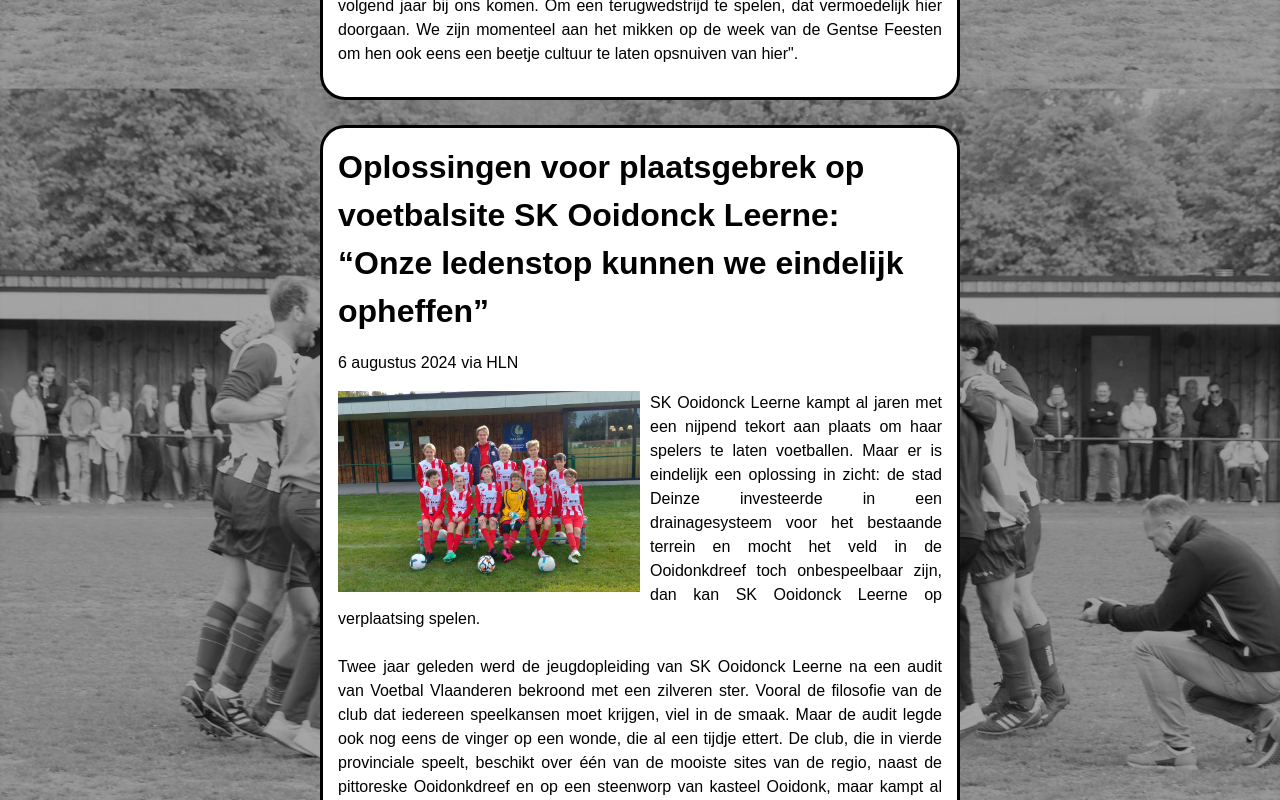
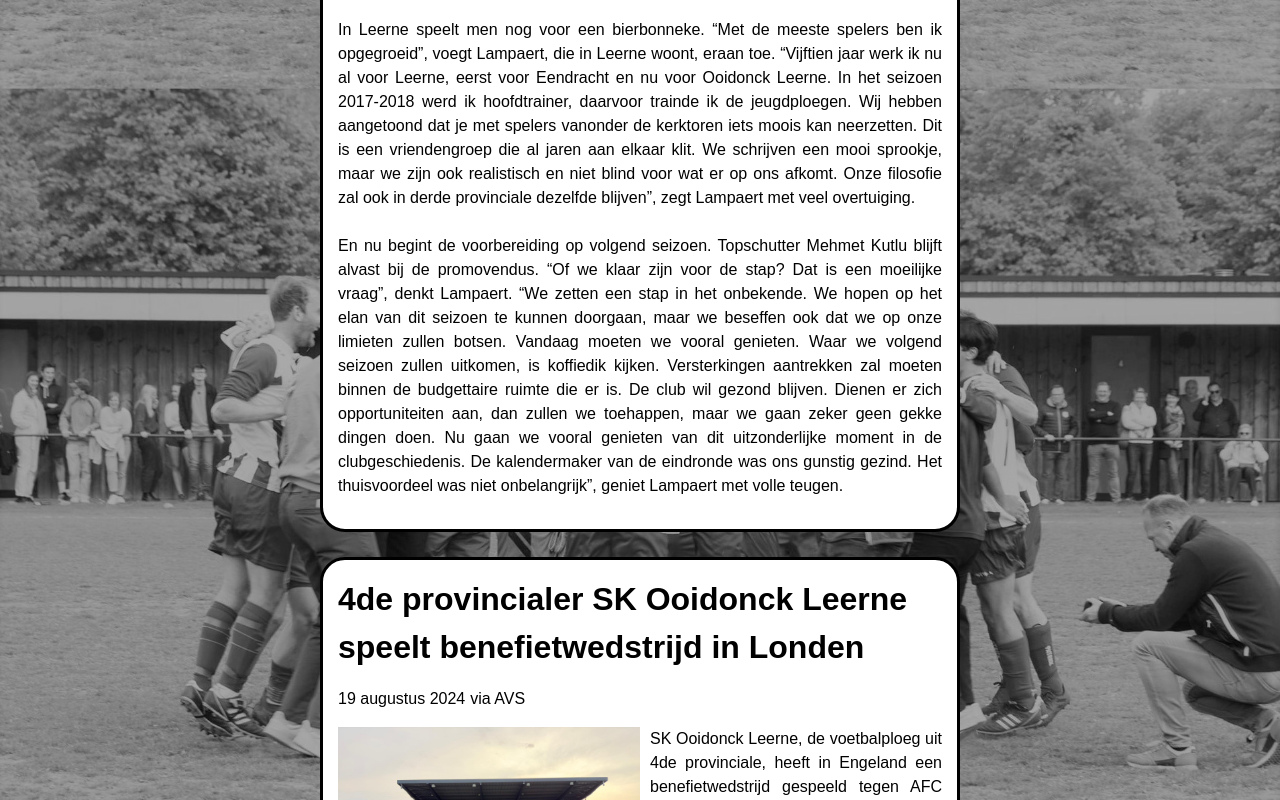
Before and after one commit to SKOoidonckLeerne/SKOoidonckLeerne.github.io, a React (Create React App) app: page / in a window 1280 px wide. Shown: the part 1500-2300 px from the top of the page. Built offline with nearby package versions, Linux system fonts and the light colour scheme.

Commit message:
promotie

```diff
--- a/src/Code/Home.js
+++ b/src/Code/Home.js
@@ -39,6 +39,72 @@
         </div>
         <div className="nieuws">
           <p className="bold">Laatste nieuws:</p>
+          <div className="nieuwsitem">
+            <p className="bold nieuwstitel">
+              SK Ooidonck Leerne schrijft sprookje in de schaduw van het
+              kasteel: “Nooit eerder slaagde de ploeg erin om te promoveren”
+            </p>
+            <p>
+              4 mei 2025
+              <a
+                className="nieuwslink"
+                href="https://www.nieuwsblad.be/cnt/dmf20250504_94978662"
+              >
+                via Nieuwsblad
+              </a>
+            </p>
+            <div>
+              <img src="/Nieuws/nieuwspromotie.jpg" alt="promotie" />
+            </div>
+            <p className="nieuwstekst">
+              In de schaduw van het Kasteel van Ooidonck werd zaterdagavond
+              geschiedenis geschreven. SK Ooidonck Leerne beukte voor het eerst
+              in zijn bestaan de poort naar derde provinciale open. De match
+              tegen VC Sparta Bevere werd pas in de verlengingen door de
+              onvermijdelijke Mehmet Kutlu beslist. Zondagmorgen in Leerne,
+              vogels fluiten vrolijke deuntjes. Om half vijf ging het licht uit
+              in de kantine van Ooidonck Leerne. De sympathieke ploeg van coach
+              David Lampaert compenseerde het verlies van de titel door tegen
+              Sparta Bevere dan toch de poort open te beuken naar derde. “Nooit
+              eerder slaagde de ploeg erin om te promoveren”, zegt coach David
+              Lampaert met schorre stem. “Het mislopen van de titel was een
+              enorme teleurstelling, maar dit voelt aan alsof we toch een titel
+              wonnen. Het werd een echte cupmatch. Er was nooit eerder zoveel
+              volk in Leerne en dat is ook de verdienste van de bezoekers, die
+              ook met veel supporters afzakten. Toen Bevere op het einde van de
+              wedstrijd gelijkmaakte, vreesde ik even dat ze erop en erover
+              gingen, maar we hielden stand. Kutlu zorgde voor een geweldige
+              ontlading.”
+              <br />
+              <br /> In Leerne speelt men nog voor een bierbonneke. “Met de
+              meeste spelers ben ik opgegroeid”, voegt Lampaert, die in Leerne
+              woont, eraan toe. “Vijftien jaar werk ik nu al voor Leerne, eerst
+              voor Eendracht en nu voor Ooidonck Leerne. In het seizoen
+              2017-2018 werd ik hoofdtrainer, daarvoor trainde ik de
+              jeugdploegen. Wij hebben aangetoond dat je met spelers vanonder de
+              kerktoren iets moois kan neerzetten. Dit is een vriendengroep die
+              al jaren aan elkaar klit. We schrijven een mooi sprookje, maar we
+              zijn ook realistisch en niet blind voor wat er op ons afkomt. Onze
+              filosofie zal ook in derde provinciale dezelfde blijven”, zegt
+              Lampaert met veel overtuiging.
+              <br />
+              <br />
+              En nu begint de voorbereiding op volgend seizoen. Topschutter
+              Mehmet Kutlu blijft alvast bij de promovendus. “Of we klaar zijn
+              voor de stap? Dat is een moeilijke vraag”, denkt Lampaert. “We
+              zetten een stap in het onbekende. We hopen op het elan van dit
+              seizoen te kunnen doorgaan, maar we beseffen ook dat we op onze
+              limieten zullen botsen. Vandaag moeten we vooral genieten. Waar we
+              volgend seizoen zullen uitkomen, is koffiedik kijken.
+              Versterkingen aantrekken zal moeten binnen de budgettaire ruimte
+              die er is. De club wil gezond blijven. Dienen er zich
+              opportuniteiten aan, dan zullen we toehappen, maar we gaan zeker
+              geen gekke dingen doen. Nu gaan we vooral genieten van dit
+              uitzonderlijke moment in de clubgeschiedenis. De kalendermaker van
+              de eindronde was ons gunstig gezind. Het thuisvoordeel was niet
+              onbelangrijk”, geniet Lampaert met volle teugen.
+            </p>
+          </div>
           <div className="nieuwsitem">
             <p className="bold nieuwstitel">
               4de pro­vin­ci­a­ler SK Ooi­don­ck Leer­ne speelt
@@ -86,124 +152,6 @@
               ook eens een beetje cultuur te laten opsnuiven van hier".
             </p>
           </div>
-          <div className="nieuwsitem">
-            <p className="bold nieuwstitel">
-              Oplossingen voor plaatsgebrek op voetbalsite SK Ooidonck Leerne:
-              “Onze ledenstop kunnen we eindelijk opheffen”
-            </p>
-            <p>
-              6 augustus 2024
-              <a
-                className="nieuwslink"
-                href="https://www.hln.be/deinze/oplossingen-voor-plaatsgebrek-op-voetbalsite-sk-ooidonck-leerne-onze-ledenstop-kunnen-we-eindelijk-opheffen~adf8061a/"
-              >
-                via HLN
-              </a>
-            </p>
-            <div>
-              <img src="/Nieuws/nieuwsjeugd.jpg" alt="ledenstop" />
-            </div>
-            <p className="nieuwstekst">
-              SK Ooidonck Leerne kampt al jaren met een nijpend tekort aan
-              plaats om haar spelers te laten voetballen. Maar er is eindelijk
-              een oplossing in zicht: de stad Deinze investeerde in een
-              drainagesysteem voor het bestaande terrein en mocht het veld in de
-              Ooidonkdreef toch onbespeelbaar zijn, dan kan SK Ooidonck Leerne
-              op verplaatsing spelen. <br />
-              <br /> Twee jaar geleden werd de jeugdopleiding van SK Ooidonck
-              Leerne na een audit van Voetbal Vlaanderen bekroond met een
-              zilveren ster. Vooral de filosofie van de club dat iedereen
-              speelkansen moet krijgen, viel in de smaak. Maar de audit legde
-              ook nog eens de vinger op een wonde, die al een tijdje ettert. De
-              club, die in vierde provinciale speelt, beschikt over één van de
-              mooiste sites van de regio, naast de pittoreske Ooidonkdreef en op
-              een steenworp van kasteel Ooidonk, maar kampt al jaren met een
-              nijpend capaciteitstekort. De club, die 250 leden telt, kaartte
-              bij HLN de problematiek aan en pleitte voor kunstgras of een extra
-              terrein. Een gedwongen ledenstop remde de groei van de club af en
-              bovendien moesten vorig seizoen tientallen trainingen en
-              wedstrijden voor de jeugdploegen worden afgelast door de
-              onbespeelbaarheid van het terrein. <br />
-              <br />
-              Een tweede terrein of kunstgras liggen er nog steeds niet, maar er
-              werd wel een andere oplossing gevonden. “Na intensief overleg met
-              de stad Deinze hebben we moeten vaststellen dat de regels inzake
-              ruimtelijke ordening de aanleg van bijkomende terreincapaciteit of
-              een kunstgrasveld onmogelijk maken”, zegt bestuurslid Hans De
-              Poortere. “Het stadsbestuur maakte in het tussenseizoen wel de
-              nodige budgetten (zo’n 50.000 euro) vrij voor de aanleg van een
-              drainagesysteem. Dit moet ervoor zorgen dat het hoofdterrein beter
-              bestand is tegen regenval en langer in betere conditie kan blijven
-              dan de voorbije jaren het geval was. We hopen dat we nu minder
-              trainingen en wedstrijden moet annuleren en dat het de
-              jeugdspelers daardoor meer spelvreugde kan bezorgen.” <br />
-              <br />
-              Mocht ondanks het drainagesysteem het terrein van SK Ooidonck
-              Leerne toch onbespeelbaar zijn, dan is er nog een tweede
-              oplossing. “Tijdens een uitermate constructief overleg met de stad
-              en de burenclubs SK Deinze, Zeveren Sportief en Eendracht Vinkt
-              werden de nodige oplossingen gevonden”, aldus De Poortere. “De
-              jeugd van SK Ooidonck Leerne kan op woensdagnamiddag terecht op de
-              kunstgrasvelden van provinciaal recreatiedomein De Brielmeersen en
-              de seniorteams kunnen op woensdagavond gebruik maken van het
-              kunstgras van Eendracht Vinkt. Zo zijn alle teams van minstens één
-              wekelijkse training verzekerd, mochten we in de komende maanden
-              opnieuw met overvloedige regenval en onbespeelbare terreinen te
-              kampen krijgen. Voorts kunnen we nog gebruik maken van de
-              terreinen van het voormalige SK Nevele. Om de site aan de
-              Ooidonkdreef zo veel mogelijk te ontlasten en zo lang mogelijk
-              wedstrijdklaar te houden, zullen veel trainingssessies in Nevele
-              worden ingepland. Deze oplossingen geven opnieuw lucht en zuurstof
-              aan de jeugdwerking.”
-              <br />
-              <br />
-              De club doet meteen ook een oproep naar nieuwe leden. “Met deze
-              oplossingen kunnen we de ledenstop opheffen. Zo kunnen we opnieuw
-              meisjes en jongens verwelkomen van de geboortejaren 2016, 2017,
-              2018 en 2019. De gratis trainingen vinden plaats op
-              woensdagnamiddag. Geïnteresseerden kunnen zich melden bij
-              frederik.haelterman@telenet.be”, geeft De Poortere nog mee.
-            </p>
-          </div>
-          <div className="nieuwsitem">
-            <p className="bold nieuwstitel">
-              Drai­na­ge voet­bal­veld SK Ooi­don­ck Leer­ne moet jeugd­wer­king
-              garanderen
-            </p>
-            <p>
-              5 augustus 2024
-              <a
-                className="nieuwslink"
-                href="https://avs.be/nieuws/drainage-voetbalveld-sk-ooidonck-leerne-moet-jeugdwerking-garanderen"
-              >
-                via AVS
-              </a>
-            </p>
-            <p className="nieuwstekst">
-              SK Ooidonck Leerne kan straks het nieuwe voetbalseizoen starten op
-              een volledig heraangelegd veld met drainage . <br />
-              <br /> In het verleden kampte de club, zeker bij veel regenval,
-              met een veld dat al vroeg in het seizoen onbespeelbaar was. Net om
-              die reden stopte de club met de inschrijving van jeugdspelers.
-              Dankzij de drainage en de samenwerking met clubs in de buurt, kan
-              er het komende seizoen veel gevoetbald worden bij SK Ooidonck
-              Leerne en mogen jeugdspelers zich opnieuw aanmelden. De toestand
-              van het veld was bij momenten zo slecht dat heel wat trainingen en
-              wedstrijden van de jeugd moesten worden afgelast. Door het gebrek
-              aan een bespeelbaar veld, besloot de club dan maar om geen nieuwe
-              jeugdspelers aan te werven.
-              <br />
-              <br />
-              Quote: Hans De Poortere - persverantwoordelijke SK Ooidonck
-              Leerne: "Dat kunnen we nu gelukkig opheffen en in tegendeel zou ik
-              zeggen. Nu kunnen we opnieuw jeugdspelers aanwerven. Dus iedereen
-              die in groot Deinze die nog graag wil gaan voetballen, jongens,
-              meisjes, die zijn zeer welkom. Vooral de leeftijdsgroepen met
-              geboortejaar 2016, 2017, 2018, 2019. Die kunnen hier nog volop
-              plaats vinden. En dat kan onder andere door dat het terrein nu
-              langer en beter bespeelbaar zal zijn".
-            </p>
-          </div>
         </div>
       </div>
     );
```
Also changed, not shown: public/Nieuws/nieuwspromotie.jpg (added).
